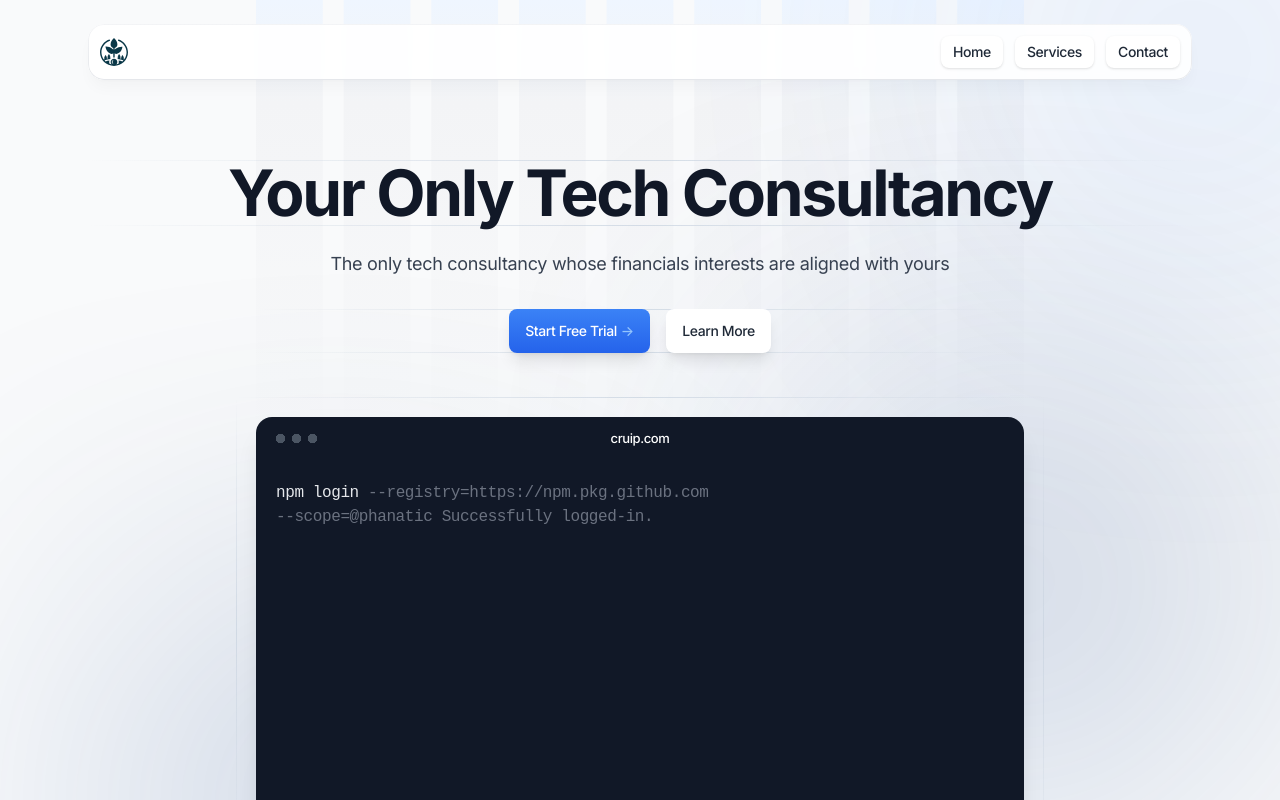
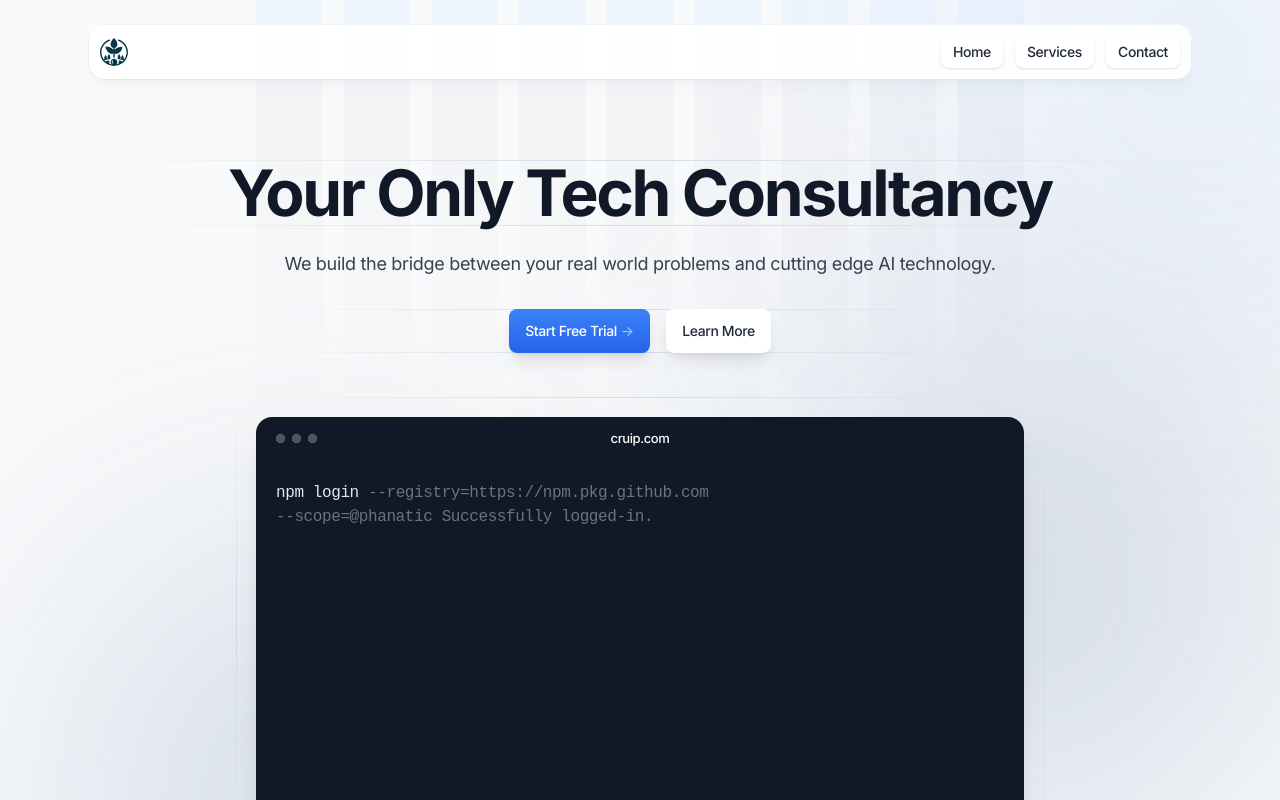
Before and after one commit to Blue-Chestnut/landingpage, a Next.js app: page / in a window 1280 px wide. Shown: the top 800 px of the page. Built offline with nearby package versions, Linux system fonts and the light colour scheme.

Commit message:
added new tag line

```diff
--- a/components/hero-home.tsx
+++ b/components/hero-home.tsx
@@ -23,8 +23,7 @@ export default function HeroHome() {
                 data-aos="zoom-y-out"
                 data-aos-delay={300}
               >
-                The only tech consultancy whose financials interests are aligned
-                with yours
+                We build the bridge between your real world problems and cutting edge AI technology.
               </p>
               <div className="relative before:absolute before:inset-0 before:border-y before:[border-image:linear-gradient(to_right,transparent,theme(colors.slate.300/.8),transparent)1]">
                 <div
```
